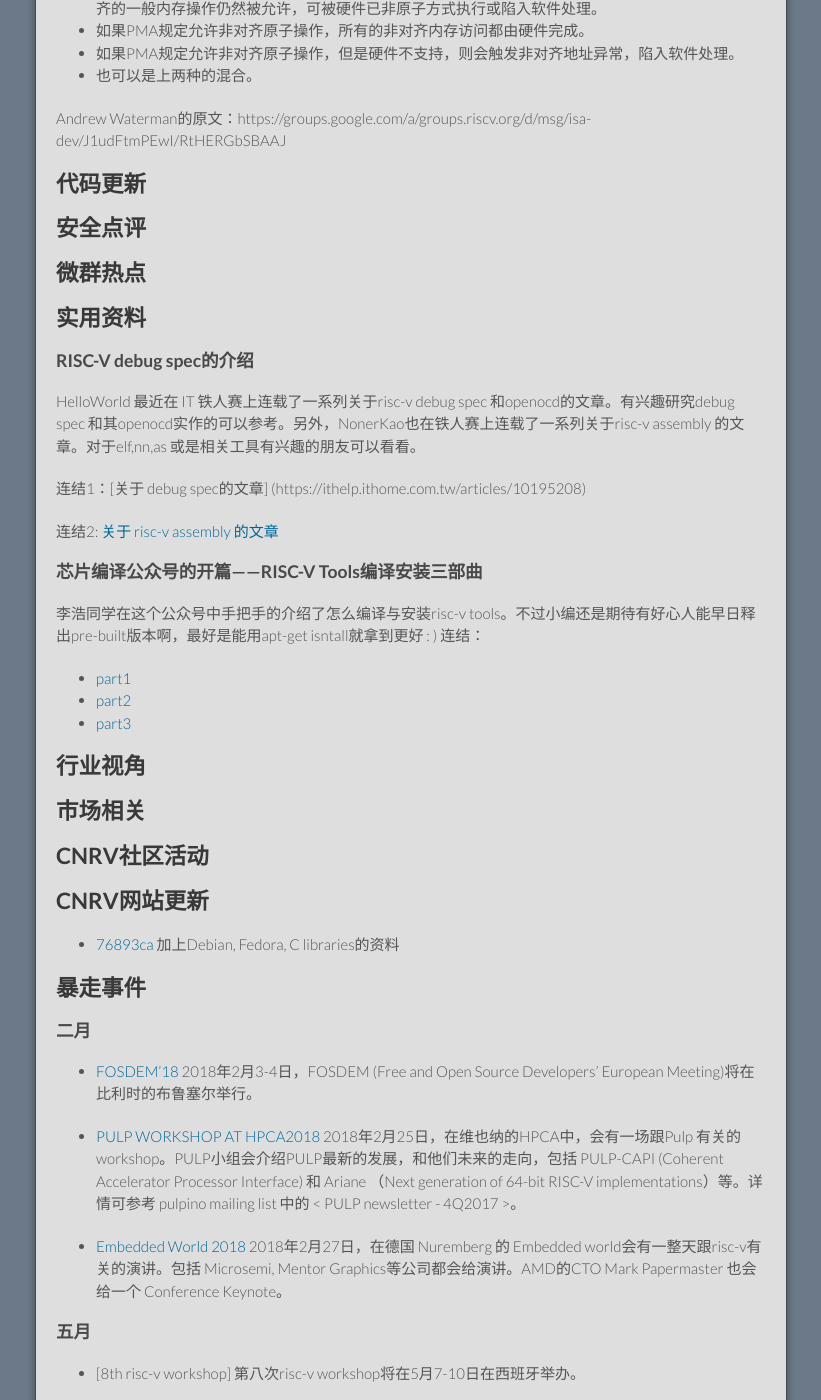
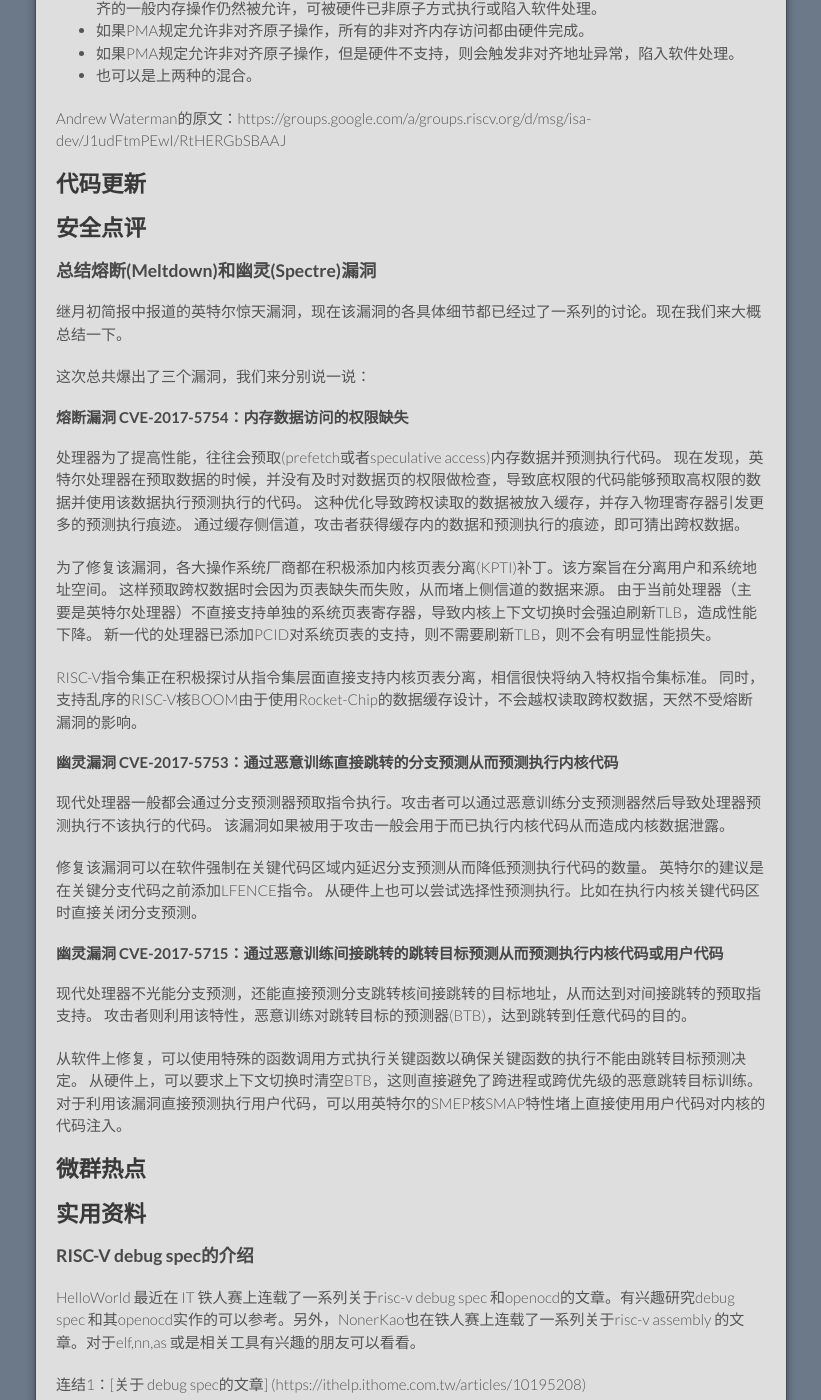
Before and after one commit to cnrv/home, a Jekyll site: the page built from bi-week-rpts/2018-01-18.md, in a window 1280 px wide and 1400 px high, scrolled down 2909 px. Shown: the whole window, without its empty margins (229-1050 px from the left). Built offline with Jekyll 4.4.1, drawn with Linux system fonts in a browser that asks for light colours; Markdown is read by kramdown in place of the engine named in the settings; comment, search, counter and statistics services are not loaded; our own code applies the rules of GitHub Pages for plain Markdown files.

Commit message:
summarize of meltdown and spectre

```diff
--- a/bi-week-rpts/2018-01-18.md
+++ b/bi-week-rpts/2018-01-18.md
@@ -126,6 +126,42 @@ Andrew Waterman的原文：https://groups.google.com/a/groups.riscv.org/d/msg/is
 
 ## 安全点评
 
+### 总结熔断(Meltdown)和幽灵(Spectre)漏洞
+
+继月初简报中报道的英特尔惊天漏洞，现在该漏洞的各具体细节都已经过了一系列的讨论。现在我们来大概总结一下。
+
+这次总共爆出了三个漏洞，我们来分别说一说：
+
+#### 熔断漏洞 CVE-2017-5754：内存数据访问的权限缺失
+处理器为了提高性能，往往会预取(prefetch或者speculative access)内存数据并预测执行代码。
+现在发现，英特尔处理器在预取数据的时候，并没有及时对数据页的权限做检查，导致底权限的代码能够预取高权限的数据并使用该数据执行预测执行的代码。
+这种优化导致跨权读取的数据被放入缓存，并存入物理寄存器引发更多的预测执行痕迹。
+通过缓存侧信道，攻击者获得缓存内的数据和预测执行的痕迹，即可猜出跨权数据。
+
+为了修复该漏洞，各大操作系统厂商都在积极添加内核页表分离(KPTI)补丁。该方案旨在分离用户和系统地址空间。
+这样预取跨权数据时会因为页表缺失而失败，从而堵上侧信道的数据来源。
+由于当前处理器（主要是英特尔处理器）不直接支持单独的系统页表寄存器，导致内核上下文切换时会强迫刷新TLB，造成性能下降。
+新一代的处理器已添加PCID对系统页表的支持，则不需要刷新TLB，则不会有明显性能损失。
+
+RISC-V指令集正在积极探讨从指令集层面直接支持内核页表分离，相信很快将纳入特权指令集标准。
+同时，支持乱序的RISC-V核BOOM由于使用Rocket-Chip的数据缓存设计，不会越权读取跨权数据，天然不受熔断漏洞的影响。
+
+#### 幽灵漏洞 CVE-2017-5753：通过恶意训练直接跳转的分支预测从而预测执行内核代码
+现代处理器一般都会通过分支预测器预取指令执行。攻击者可以通过恶意训练分支预测器然后导致处理器预测执行不该执行的代码。
+该漏洞如果被用于攻击一般会用于而已执行内核代码从而造成内核数据泄露。
+
+修复该漏洞可以在软件强制在关键代码区域内延迟分支预测从而降低预测执行代码的数量。
+英特尔的建议是在关键分支代码之前添加LFENCE指令。
+从硬件上也可以尝试选择性预测执行。比如在执行内核关键代码区时直接关闭分支预测。
+
+#### 幽灵漏洞 CVE-2017-5715：通过恶意训练间接跳转的跳转目标预测从而预测执行内核代码或用户代码
+现代处理器不光能分支预测，还能直接预测分支跳转核间接跳转的目标地址，从而达到对间接跳转的预取指支持。
+攻击者则利用该特性，恶意训练对跳转目标的预测器(BTB)，达到跳转到任意代码的目的。
+
+从软件上修复，可以使用特殊的函数调用方式执行关键函数以确保关键函数的执行不能由跳转目标预测决定。
+从硬件上，可以要求上下文切换时清空BTB，这则直接避免了跨进程或跨优先级的恶意跳转目标训练。
+对于利用该漏洞直接预测执行用户代码，可以用英特尔的SMEP核SMAP特性堵上直接使用用户代码对内核的代码注入。
+
 ## 微群热点
 
 ## 实用资料
```
